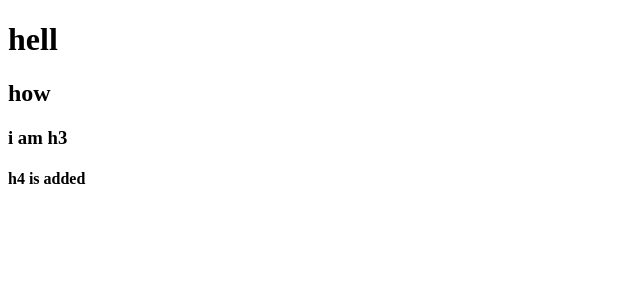
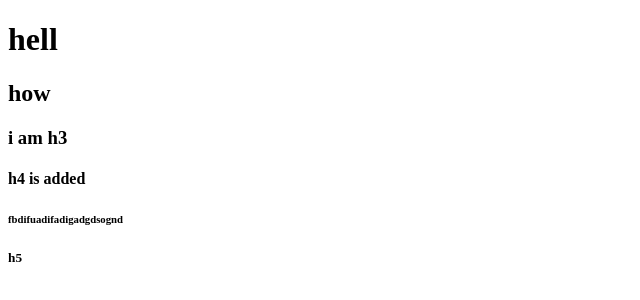
Before and after one commit to shaktisingh1998/shakti_javascript, a plain HTML site: page index.html in a window 1280 px wide. Shown: the whole page, without its empty margins (0-640 px from the left). Drawn offline with Linux system fonts and the light colour scheme.

Commit message:
h6 is add

```diff
--- a/index.html
+++ b/index.html
@@ -11,5 +11,7 @@
     <h2>how</h2>
     <h3>i am h3</h3>
     <h4>h4 is added</h4>
+    <h6>fbdifuadifadigadgdsognd</h6>
+    <h5>h5</h5>
 </body>
 </html>
```
